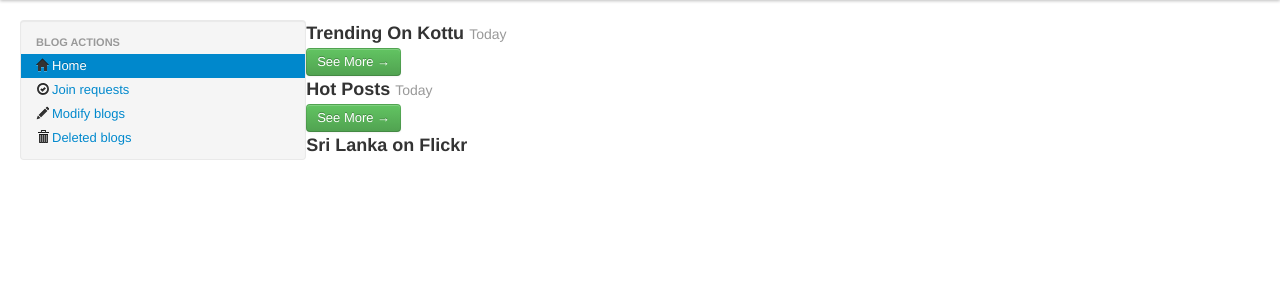
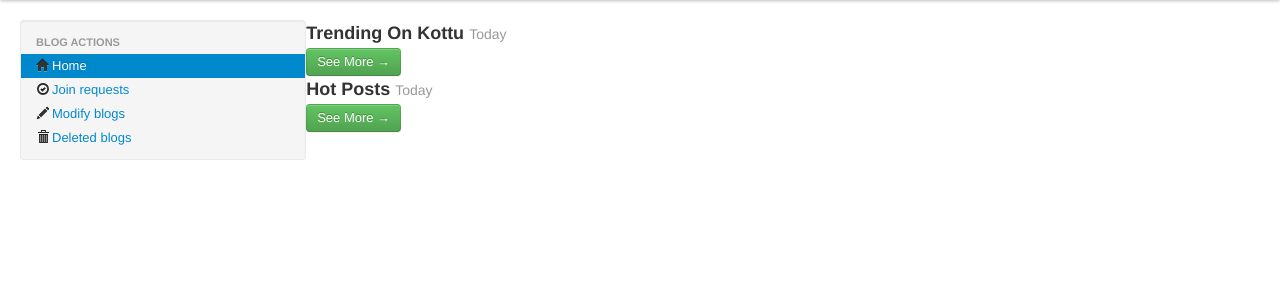
Before and after one commit to janithl/Kottu2012, a PHP site: template templates/web/sidebar.php in a window 1280 px wide. Shown: the part 40-340 px from the top of the page. Run offline with PHP 8.4, Linux system fonts and the light colour scheme; the template is opened without the code that fills it, so the values that code supplies are empty; a stand-in replaces the project's code that opens the database connection; some libraries are stand-ins or nearby versions.

Commit message:
removed flickr widget

```diff
--- a/templates/web/sidebar.php
+++ b/templates/web/sidebar.php
@@ -33,14 +33,6 @@
 		</div>
 	</div>
 
-	<div class="panel panel-default">
-		<div class="panel-heading"><h3 class="panel-title">Sri Lanka on Flickr</h3></div>
-		<div class="panel-body text-center">
-		<script type="text/javascript"
-	src="http://www.flickr.com/badge_code_v2.gne?count=5&display=latest&size=m&layout=x&source=all_tag&tag=lanka%2C+srilanka"></script>
-		</div>
-	</div>
-
 <?php if($this->mainpage === true): ?>
 	<div class="panel panel-default">
 		<div class="panel-heading"><h3 class="panel-title">Grab Page RSS Feed</h3></div>
```
